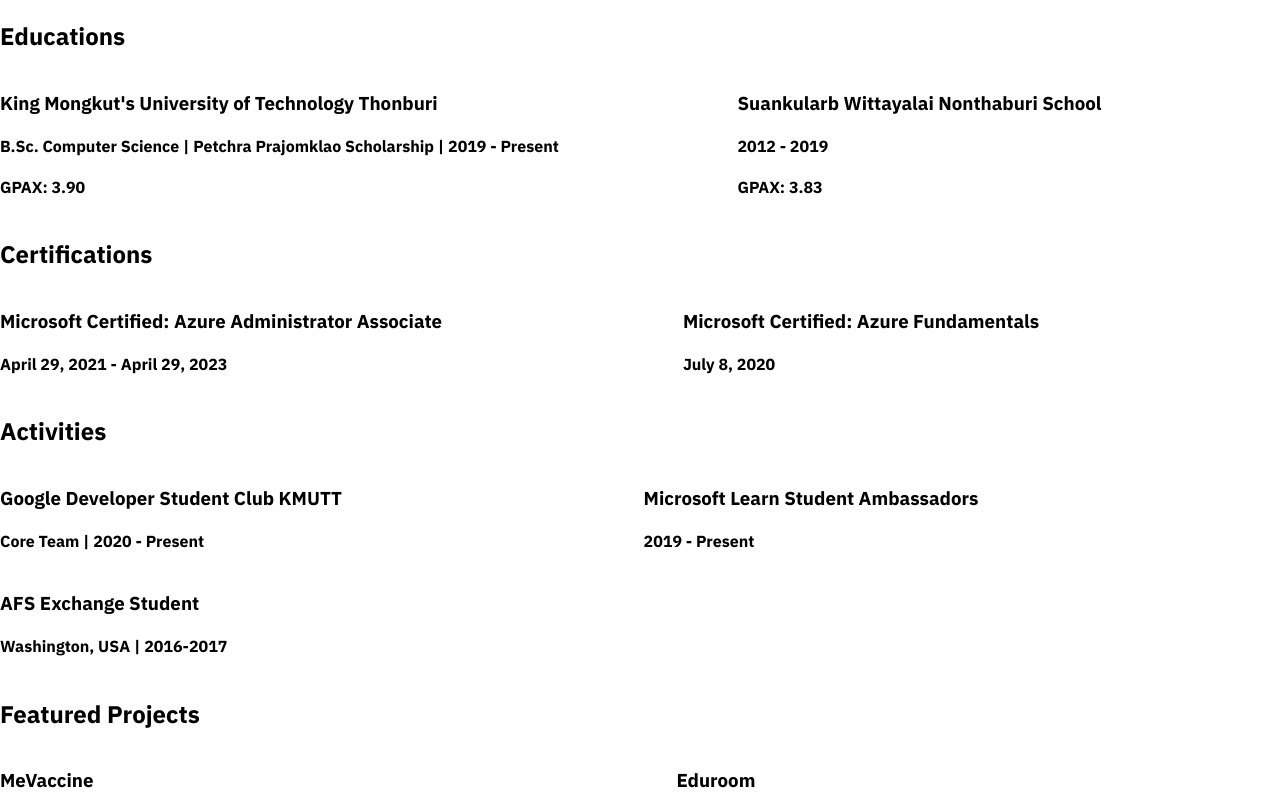
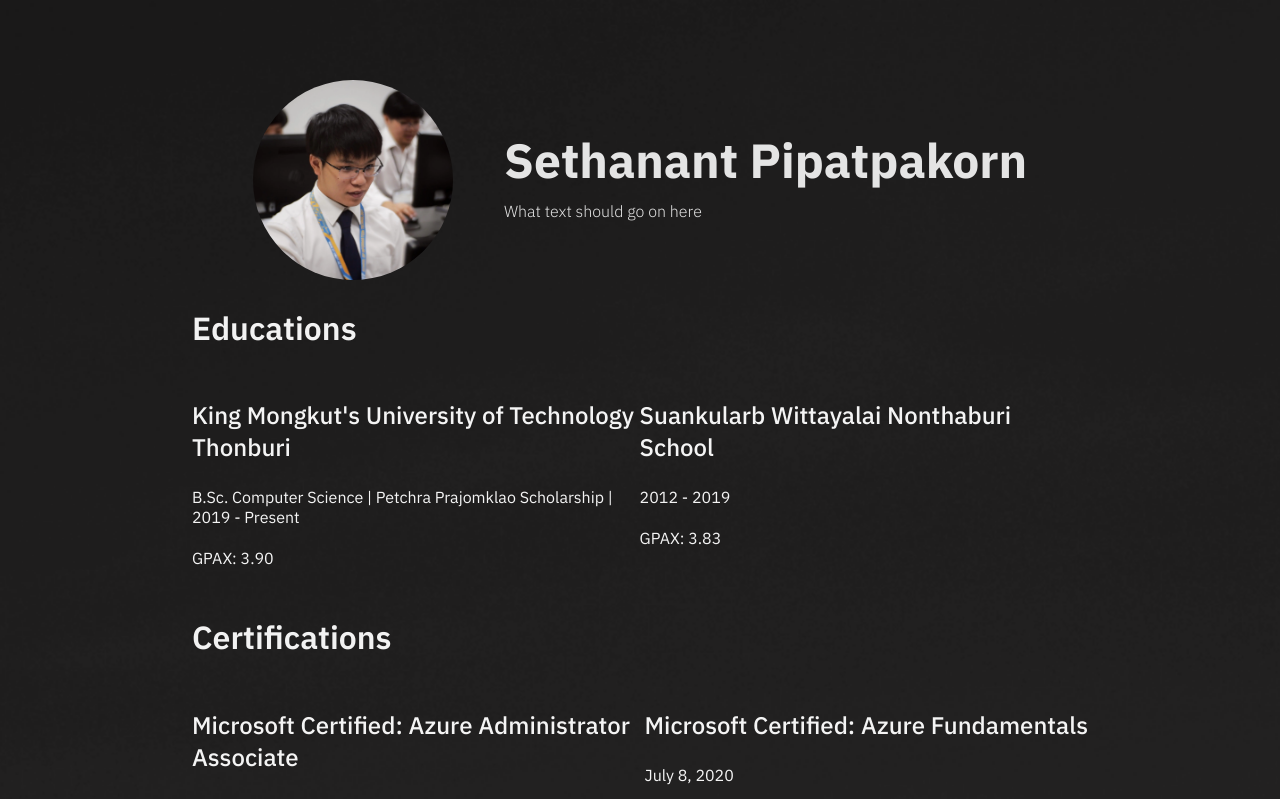
Before and after one commit to thetkpark/sethanantp-dot-com, a Next.js app: page /about in a window 1280 px wide. Shown: the top 799 px of the page. Built offline with nearby package versions, Linux system fonts and the light colour scheme.

Commit message:
ADD more styles

```diff
--- a/components/AboutItem.js
+++ b/components/AboutItem.js
@@ -1,6 +1,8 @@
+import styles from '../styles/AboutItem.module.css'
+
 const AboutItem = ({ title, detail1, detail2 }) => {
   return (
-    <div>
+    <div className={styles.container}>
       <h3>{title}</h3>
       <h4>{detail1}</h4>
       <h4>{detail2}</h4>
--- a/components/AboutSection.js
+++ b/components/AboutSection.js
@@ -3,8 +3,8 @@
 
 const AboutSection = ({ heading, items }) => {
   return (
-    <div>
-      <h2>{heading}</h2>
+    <div className={styles.container}>
+      <h2 className={styles.headerText}>{heading}</h2>
       <div className={styles.gridContainer}>
         {items.map(({ title, detail1, detail2 }, index) => (
           <AboutItem key={index} title={title} detail1={detail1} detail2={detail2} />
--- a/pages/about.js
+++ b/pages/about.js
@@ -1,107 +1,36 @@
 import Head from 'next/head'
+import Image from 'next/image'
 import { Fragment } from 'react'
 import styles from '../styles/About.module.css'
 import AboutSection from '../components/AboutSection'
+import aboutData from '../utils/aboutData'
 
 const About = () => {
-  const data = [
-    {
-      heading: 'Educations',
-      items: [
-        {
-          title: `King Mongkut's University of Technology Thonburi`,
-          detail1: `B.Sc. Computer Science | Petchra Prajomklao Scholarship | 2019 - Present`,
-          detail2: 'GPAX: 3.90',
-        },
-        {
-          title: `Suankularb Wittayalai Nonthaburi School`,
-          detail1: `2012 - 2019`,
-          detail2: 'GPAX: 3.83',
-        },
-      ],
-    },
-    {
-      heading: 'Certifications',
-      items: [
-        {
-          title: 'Microsoft Certified: Azure Administrator Associate',
-          detail1: 'April 29, 2021 - April 29, 2023',
-        },
-        {
-          title: 'Microsoft Certified: Azure Fundamentals',
-          detail1: 'July 8, 2020',
-        },
-      ],
-    },
-    {
-      heading: 'Activities',
-      items: [
-        {
-          title: 'Google Developer Student Club KMUTT',
-          detail1: 'Core Team | 2020 - Present',
-        },
-        {
-          title: 'Microsoft Learn Student Ambassadors',
-          detail1: '2019 - Present',
-        },
-        {
-          title: 'AFS Exchange Student',
-          detail1: 'Washington, USA | 2016-2017',
-        },
-      ],
-    },
-    {
-      heading: 'Featured Projects',
-      items: [
-        {
-          title: 'MeVaccine',
-          detail1: '2021 | Prototype of vaccination appointment mobile application',
-        },
-        {
-          title: 'Eduroom',
-          detail1: '2020 | Prototype of online education platform',
-        },
-        {
-          title: 'CS21 Peer Mentor',
-          detail1: '2020 | PWA for new CS students welcoming acitivity ',
-        },
-        {
-          title: 'cscms.me',
-          detail1: '2019 | Online grader for practicing programming skills',
-        },
-      ],
-    },
-    {
-      heading: 'Projects',
-      items: [
-        {
-          title: 'Setthi',
-          detail1: '2021 | Mobile application for money management',
-        },
-        {
-          title: 'CSCMS URL Shortener',
-          detail1: '2020 | Free and no data collection URL shortener',
-        },
-        {
-          title: 'CSCMS Temp Storage',
-          detail1: '2020 | Temporary file dumping web application',
-        },
-        {
-          title: 'Timetable',
-          detail1: '2020 | Web application and API for CS students timetable',
-        },
-      ],
-    },
-  ]
   return (
     <Fragment>
       <Head>
         <title>Sethanant Pipatpakorn | About</title>
       </Head>
       <div className={styles.container}>
-        {data.map(({ heading, items }, index) => (
-          <AboutSection key={index} heading={heading} items={items} />
-        ))}
+        <div className={styles.main}>
+          <div className={styles.header}>
+            <Image
+              className={styles.profileImage}
+              width="200px"
+              height="200px"
+              alt="profile picture"
+              src="/images/profile_pic.webp"
+            />
+            <div style={{ width: '4vw' }} />
+            <div className={styles.texts}>
+              <h1>Sethanant Pipatpakorn</h1>
+              <h4>What text should go on here</h4>
+            </div>
+          </div>
+          {aboutData.map(({ heading, items }, index) => (
+            <AboutSection key={index} heading={heading} items={items} />
+          ))}
+        </div>
       </div>
     </Fragment>
   )
--- a/styles/About.module.css
+++ b/styles/About.module.css
@@ -1,12 +1,51 @@
 .container {
     width: 100vw;
-    /* background-color: #322E2D;
+    height: 100%;
+    background-color: #322E2D;
     background-image: url('/images/bg.webp');
     background-repeat: no-repeat;
     background-position: top center;
-  background-attachment: fixed;
+    background-attachment: scroll;
     -webkit-background-size: cover;
     -moz-background-size: cover;
     -o-background-size: cover;
-  background-size: cover; */
+    background-size: cover;
+
+    display: flex;
+    justify-content: center;
+    align-items: center;
 }
+
+.main {
+    margin: 10vh 0;
+}
+
+.profileImage {
+    border-radius: 100%;
+}
+
+.header {
+    display: flex;
+    flex-direction: row;
+    justify-content: center;
+    align-items: center;
+}
+
+.texts {
+    display: flex;
+    flex-direction: column;
+    justify-content: flex-start;
+}
+
+.texts h1 {
+    margin: 0 0;
+    font-size: 3rem;
+    font-weight: 700;
+    color: #e4e4e4;
+}
+
+.texts h4 {
+    margin: 10px 0;
+    color: #e4e4e4;
+    font-weight: 300;
+}
--- /dev/null
+++ b/styles/AboutItem.module.css
@@ -0,0 +1,13 @@
+.container h3 {
+    font-size: 1.5rem;
+    font-weight: 500;
+    color: #f4f4f4;
+
+}
+
+.container h4 {
+    font-size: 1.0rem;
+    font-weight: 400;
+    color: #f4f4f4;
+
+}
--- a/styles/AboutSection.module.css
+++ b/styles/AboutSection.module.css
@@ -1,4 +1,12 @@
 .gridContainer {
     display: grid;
-    grid-template-columns: auto auto
+    grid-template-columns: auto auto;
+    justify-content: space-around;
+    width: 70vw;
 }
+
+.headerText {
+    font-size: 2rem;
+    font-weight: 600;
+    color: #f2f2f2;
+}
--- a/styles/Home.module.css
+++ b/styles/Home.module.css
@@ -42,6 +42,7 @@
 
 .name {
   font-size: 3rem;
+  font-weight: 700;
   color: #e4e4e4;
 }
 
--- /dev/null
+++ b/utils/aboutData.js
@@ -0,0 +1,91 @@
+const aboutData = [
+  {
+    heading: 'Educations',
+    items: [
+      {
+        title: `King Mongkut's University of Technology Thonburi`,
+        detail1: `B.Sc. Computer Science | Petchra Prajomklao Scholarship | 2019 - Present`,
+        detail2: 'GPAX: 3.90',
+      },
+      {
+        title: `Suankularb Wittayalai Nonthaburi School`,
+        detail1: `2012 - 2019`,
+        detail2: 'GPAX: 3.83',
+      },
+    ],
+  },
+  {
+    heading: 'Certifications',
+    items: [
+      {
+        title: 'Microsoft Certified: Azure Administrator Associate',
+        detail1: 'April 29, 2021 - April 29, 2023',
+      },
+      {
+        title: 'Microsoft Certified: Azure Fundamentals',
+        detail1: 'July 8, 2020',
+      },
+    ],
+  },
+  {
+    heading: 'Activities',
+    items: [
+      {
+        title: 'Google Developer Student Club KMUTT',
+        detail1: 'Core Team | 2020 - Present',
+      },
+      {
+        title: 'Microsoft Learn Student Ambassadors',
+        detail1: '2019 - Present',
+      },
+      {
+        title: 'AFS Exchange Student',
+        detail1: 'Washington, USA | 2016-2017',
+      },
+    ],
+  },
+  {
+    heading: 'Featured Projects',
+    items: [
+      {
+        title: 'MeVaccine',
+        detail1: '2021 | Prototype of vaccination appointment mobile application',
+      },
+      {
+        title: 'Eduroom',
+        detail1: '2020 | Prototype of online education platform',
+      },
+      {
+        title: 'CS21 Peer Mentor',
+        detail1: '2020 | PWA for new CS students welcoming acitivity ',
+      },
+      {
+        title: 'cscms.me',
+        detail1: '2019 | Online grader for practicing programming skills',
+      },
+    ],
+  },
+  {
+    heading: 'Projects',
+    items: [
+      {
+        title: 'Setthi',
+        detail1: '2021 | Mobile application for money management',
+      },
+      {
+        title: 'CSCMS URL Shortener',
+        detail1: '2020 | Free and no data collection URL shortener',
+      },
+      {
+        title: 'CSCMS Temp Storage',
+        detail1: '2020 | Temporary file dumping web application',
+      },
+      {
+        title: 'Timetable',
+        detail1: '2020 | Web application and API for CS students timetable',
+      },
+    ],
+  },
+]
+
+export default aboutData
```
Lines whose indentation alone changed are shown as unchanged.
